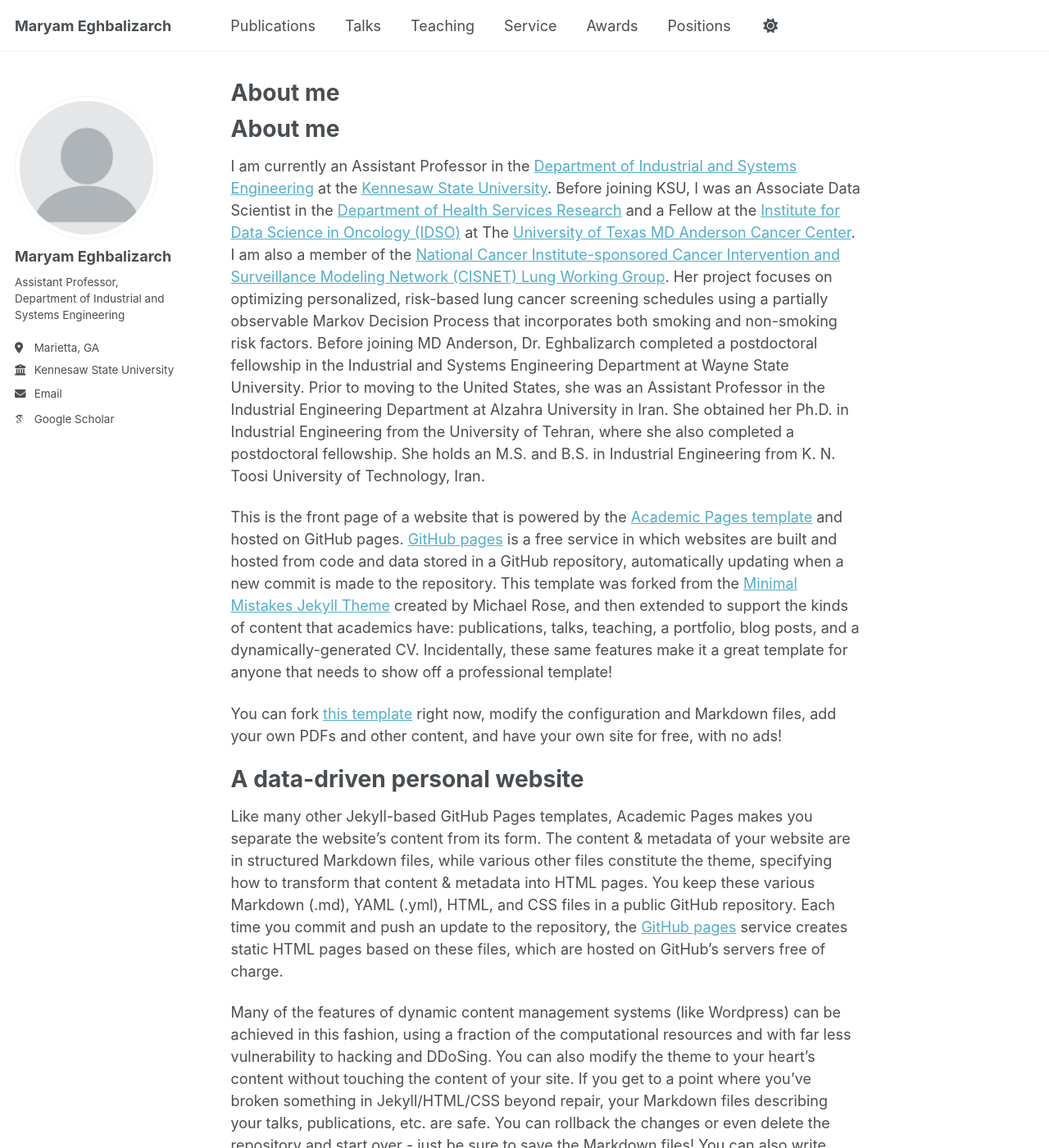
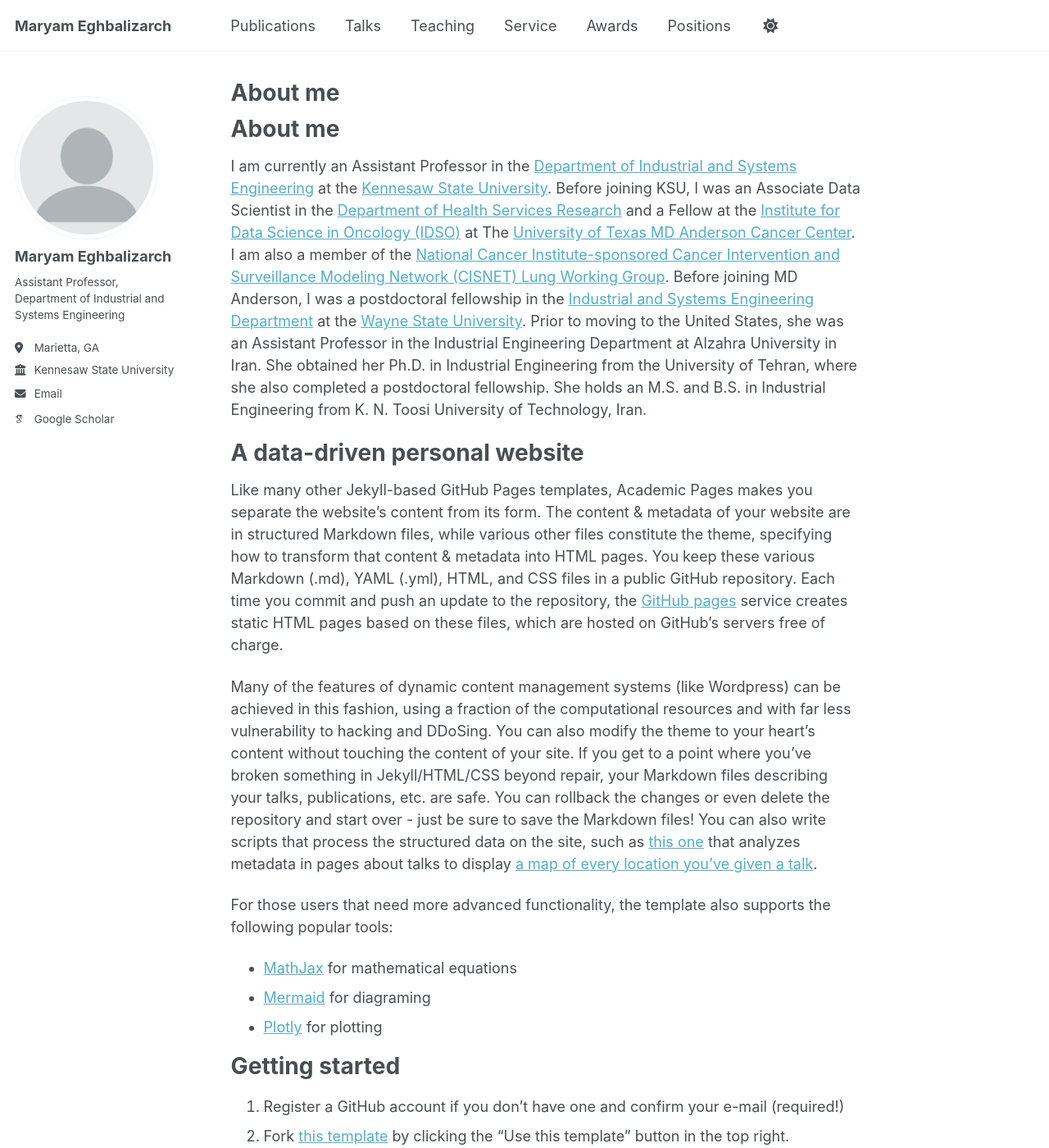
Before and after one commit to meghbalizarch/meghbalizarch.github.io, a Jekyll site: the page built from _pages/about.md, in a window 1280 px wide and 1400 px high. Shown: the whole window at 82% size. Built offline with Jekyll 4.4.1, drawn with Linux system fonts in a browser that asks for light colours; some web fonts are replaced; our own code applies the rules of GitHub Pages for plain Markdown files; a script that is not in the unit is left out.

Commit message:
Update about.md

```diff
--- a/_pages/about.md
+++ b/_pages/about.md
@@ -1,11 +1,7 @@
 About me
 ======
-I am currently an Assistant Professor in the [Department of Industrial and Systems Engineering](https://www.kennesaw.edu/spceet/academics/industrial-systems-engineering/index.php) at the [Kennesaw State University](https://www.kennesaw.edu/). Before joining KSU, I was an Associate Data Scientist in the [Department of Health Services Research](https://www.mdanderson.org/research/departments-labs-institutes/departments-divisions/health-services-research.html) and a Fellow at the [Institute for Data Science in Oncology (IDSO)](https://www.mdanderson.org/research/departments-labs-institutes/institutes/institute-for-data-science-in-oncology.html) at The [University of Texas MD Anderson Cancer Center](https://www.mdanderson.org/). I am also a member of the [National Cancer Institute-sponsored Cancer Intervention and Surveillance Modeling Network (CISNET) Lung Working Group](https://cisnet.cancer.gov/lung/). Her project focuses on optimizing personalized, risk-based lung cancer screening schedules using a partially observable Markov Decision Process that incorporates both smoking and non-smoking risk factors.
-Before joining MD Anderson, Dr. Eghbalizarch completed a postdoctoral fellowship in the Industrial and Systems Engineering Department at Wayne State University. Prior to moving to the United States, she was an Assistant Professor in the Industrial Engineering Department at Alzahra University in Iran. She obtained her Ph.D. in Industrial Engineering from the University of Tehran, where she also completed a postdoctoral fellowship. She holds an M.S. and B.S. in Industrial Engineering from K. N. Toosi University of Technology, Iran.
-
-This is the front page of a website that is powered by the [Academic Pages template](https://github.com/academicpages/academicpages.github.io) and hosted on GitHub pages. [GitHub pages](https://pages.github.com) is a free service in which websites are built and hosted from code and data stored in a GitHub repository, automatically updating when a new commit is made to the repository. This template was forked from the [Minimal Mistakes Jekyll Theme](https://mmistakes.github.io/minimal-mistakes/) created by Michael Rose, and then extended to support the kinds of content that academics have: publications, talks, teaching, a portfolio, blog posts, and a dynamically-generated CV. Incidentally, these same features make it a great template for anyone that needs to show off a professional template!
-
- You can fork [this template](https://github.com/academicpages/academicpages.github.io) right now, modify the configuration and Markdown files, add your own PDFs and other content, and have your own site for free, with no ads!
+I am currently an Assistant Professor in the [Department of Industrial and Systems Engineering](https://www.kennesaw.edu/spceet/academics/industrial-systems-engineering/index.php) at the [Kennesaw State University](https://www.kennesaw.edu/). Before joining KSU, I was an Associate Data Scientist in the [Department of Health Services Research](https://www.mdanderson.org/research/departments-labs-institutes/departments-divisions/health-services-research.html) and a Fellow at the [Institute for Data Science in Oncology (IDSO)](https://www.mdanderson.org/research/departments-labs-institutes/institutes/institute-for-data-science-in-oncology.html) at The [University of Texas MD Anderson Cancer Center](https://www.mdanderson.org/). I am also a member of the [National Cancer Institute-sponsored Cancer Intervention and Surveillance Modeling Network (CISNET) Lung Working Group](https://cisnet.cancer.gov/lung/). Before joining MD Anderson, I was a postdoctoral fellowship in the [Industrial and Systems Engineering Department](https://engineering.wayne.edu/industrial-systems) at the [Wayne State University](https://wayne.edu/).
+Prior to moving to the United States, she was an Assistant Professor in the Industrial Engineering Department at Alzahra University in Iran. She obtained her Ph.D. in Industrial Engineering from the University of Tehran, where she also completed a postdoctoral fellowship. She holds an M.S. and B.S. in Industrial Engineering from K. N. Toosi University of Technology, Iran.
 
 A data-driven personal website
 ======
```
